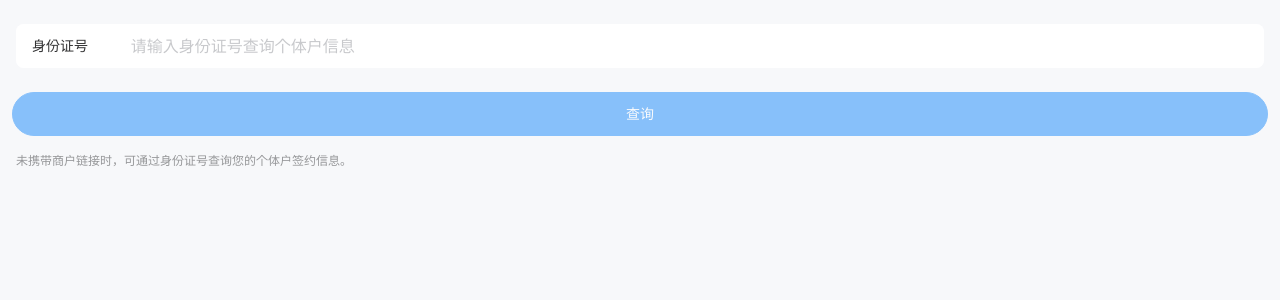
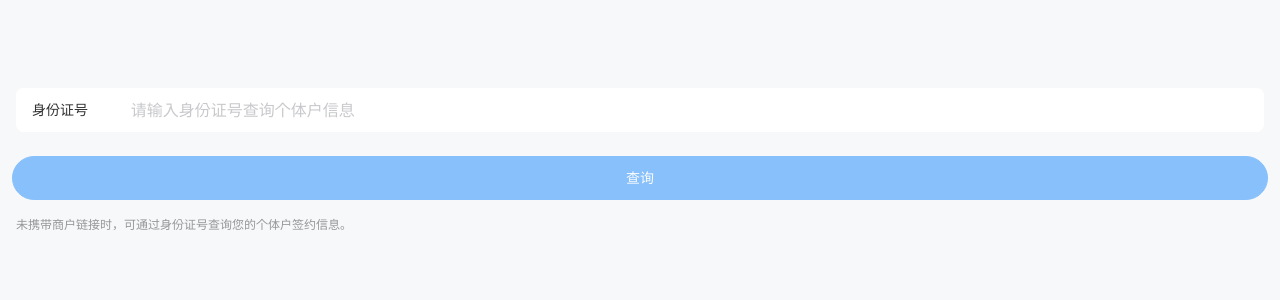
Before and after one commit to KillerDoraLi/yzt-individual, a Vue app: page /individual/register in a window 1280 px wide. Shown: the top 300 px of the page. Built offline with nearby package versions, Linux system fonts and the light colour scheme.

Commit message:
feat: UI

```diff
--- a/src/views/RegisterIndividual.vue
+++ b/src/views/RegisterIndividual.vue
@@ -441,6 +441,9 @@ onMounted(() => {
 }
 .id-card-query-wrap {
   padding: 24px 0;
+  padding-top: calc(env(safe-area-inset-top, 0px) + 88px);
+  min-height: 100vh;
+  box-sizing: border-box;
 }
 .query-tip {
   margin: 16px 16px 0;
```
Also changed, not shown: package.json (line endings or trailing spaces).
